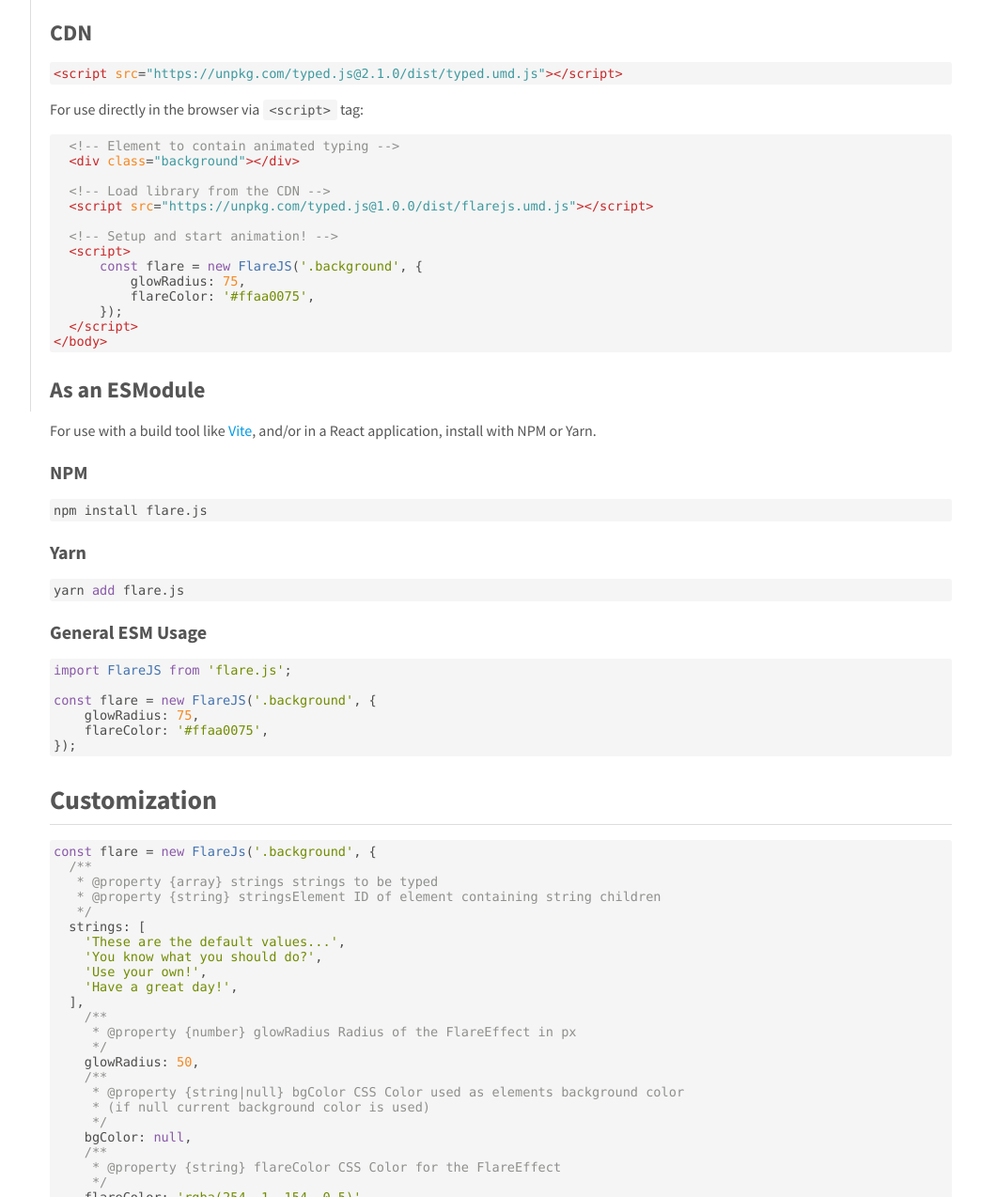
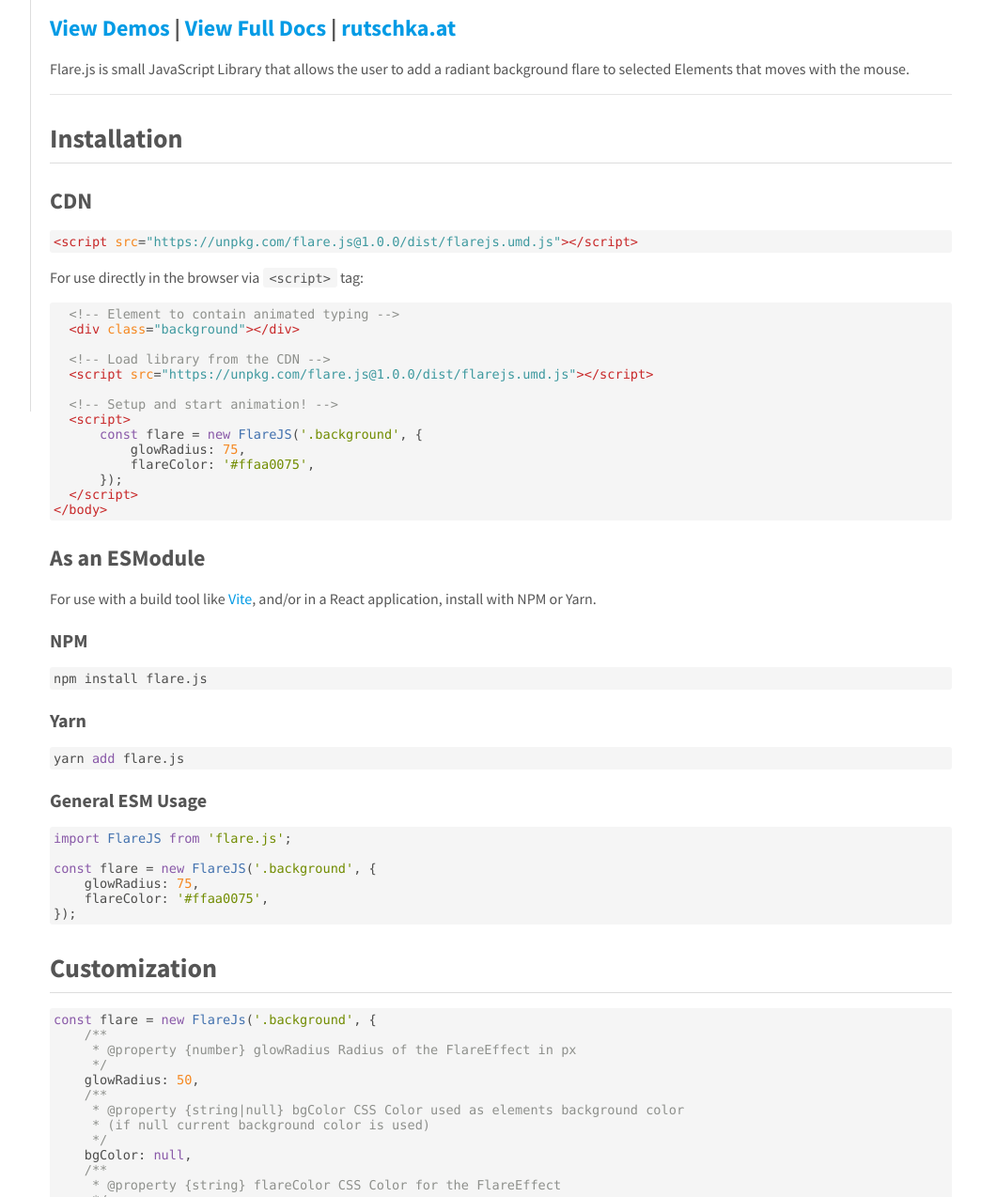
Before and after one commit to sims2001/flare.js, a website: page docs/index.html in a window 1280 px wide. Shown: the part 378-1652 px from the top of the page at 94% size, without its empty margins (217-1261 px from the left). Drawn offline with Linux system fonts and the light colour scheme.

Commit message:
updated docs

```diff
--- a/docs/index.html
+++ b/docs/index.html
@@ -37,17 +37,17 @@
 </div>
 </nav>
 
-<div class="content" data-ice="content"><div data-ice="index" class="github-markdown"><h1 id="flare-js">Flare.js</h1><p><img src="https://raw.githubusercontent.com/sims2001/flare.js/master/FlareJS.png" width="450px" title="Flare.js"></p>
-<p>Flare.js is small JavaScript Library that allows the user to add a radiant background flare to selected Elements that moves with the mouse.</p>
+<div class="content" data-ice="content"><div data-ice="index" class="github-markdown"><h1 id="flare-js">Flare.js</h1><p><img src="https://raw.githubusercontent.com/sims2001/flare.js/master/FlareJS.png" width="900px" title="Flare.js"></p>
+<h3 id="-a-href--https---sims2001-github-io-flare-js---view-demos--a-----a-href--https---sims2001-github-io-flare-js-docs--view-full-docs--a-----a-href--https---www-rutschka-at--rutschka-at--a-"><a href="https://sims2001.github.io/flare.js/">View Demos</a> | <a href="https://sims2001.github.io/flare.js/docs">View Full Docs</a> | <a href="https://www.rutschka.at">rutschka.at</a></h3><p>Flare.js is small JavaScript Library that allows the user to add a radiant background flare to selected Elements that moves with the mouse.</p>
 <hr>
-<h2 id="installation">Installation</h2><h3 id="cdn">CDN</h3><pre><code class="lang-html"><code class="source-code prettyprint">&lt;script src=&quot;https://unpkg.com/typed.js@2.1.0/dist/typed.umd.js&quot;&gt;&lt;/script&gt;</code>
+<h2 id="installation">Installation</h2><h3 id="cdn">CDN</h3><pre><code class="lang-html"><code class="source-code prettyprint">&lt;script src=&quot;https://unpkg.com/flare.js@1.0.0/dist/flarejs.umd.js&quot;&gt;&lt;/script&gt;</code>
 </code></pre>
 <p>For use directly in the browser via <code>&lt;script&gt;</code> tag:</p>
 <pre><code class="lang-html"><code class="source-code prettyprint">  &lt;!-- Element to contain animated typing --&gt;
   &lt;div class=&quot;background&quot;&gt;&lt;/div&gt;
 
   &lt;!-- Load library from the CDN --&gt;
-  &lt;script src=&quot;https://unpkg.com/typed.js@1.0.0/dist/flarejs.umd.js&quot;&gt;&lt;/script&gt;
+  &lt;script src=&quot;https://unpkg.com/flare.js@1.0.0/dist/flarejs.umd.js&quot;&gt;&lt;/script&gt;
 
   &lt;!-- Setup and start animation! --&gt;
   &lt;script&gt;
@@ -69,16 +69,6 @@
 });</code>
 </code></pre>
 <h2 id="customization">Customization</h2><pre><code class="lang-javascript"><code class="source-code prettyprint">const flare = new FlareJs(&apos;.background&apos;, {
-  /**
-   * @property {array} strings strings to be typed
-   * @property {string} stringsElement ID of element containing string children
-   */
-  strings: [
-    &apos;These are the default values...&apos;,
-    &apos;You know what you should do?&apos;,
-    &apos;Use your own!&apos;,
-    &apos;Have a great day!&apos;,
-  ],
     /**
      * @property {number} glowRadius Radius of the FlareEffect in px
      */
```
Also changed, not shown: docs/index.json (+1 -1 lines).
